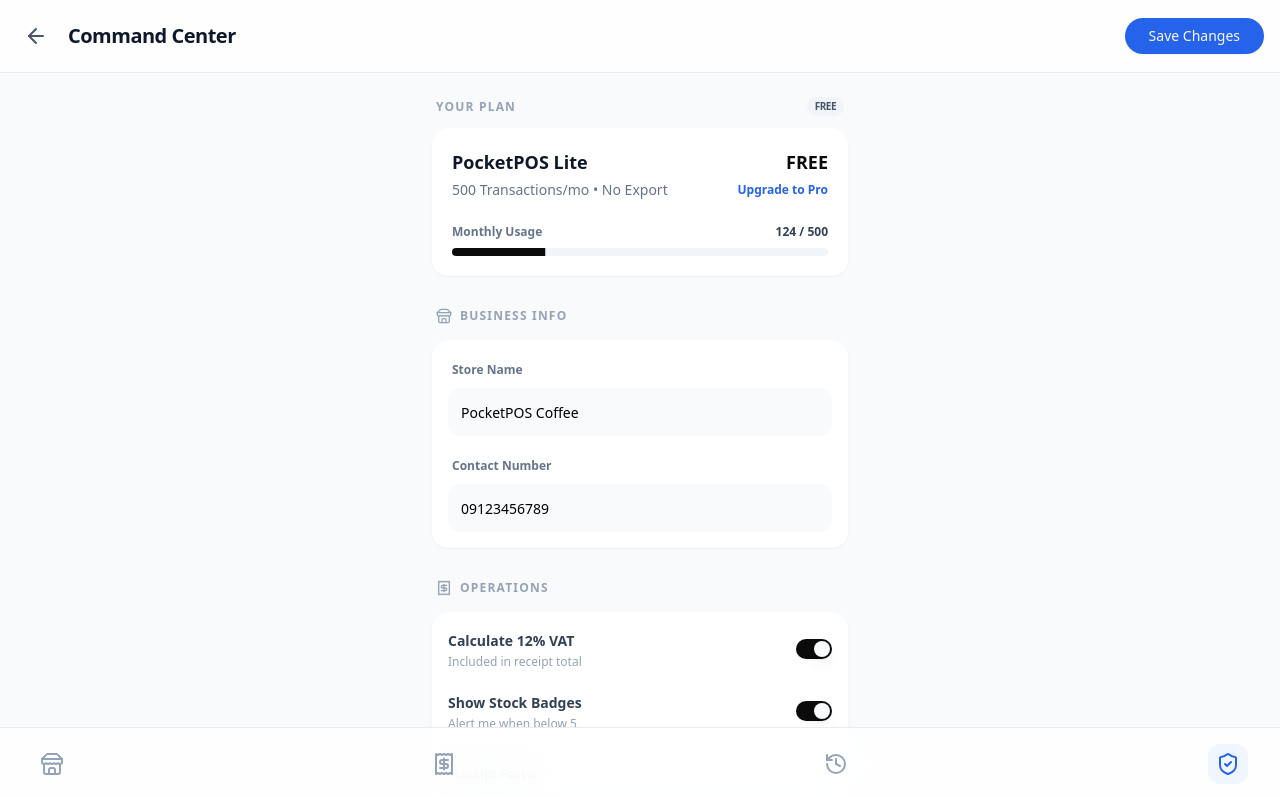
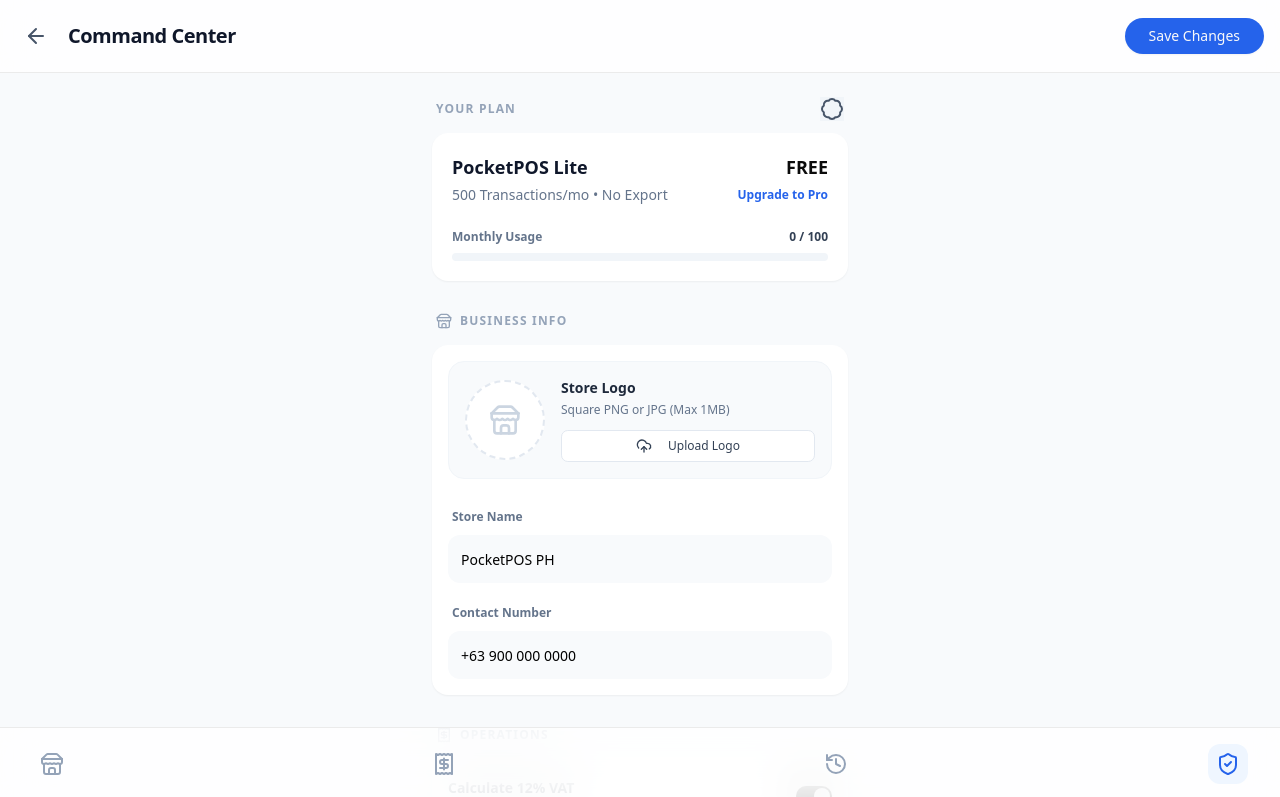
Before and after one commit to torralbaronnel-source/sg-741b921f-0688-4daf-a459-3e921582f4b4-1772127325, a Next.js app: page /settings in a window 1280 px wide. Shown: the top 797 px of the page. Built offline with nearby package versions, Linux system fonts and the light colour scheme.

Commit message:
fix(settings): Add missing default values to INITIAL_SETTINGS

```diff
--- a/src/pages/pos.tsx
+++ b/src/pages/pos.tsx
@@ -15,7 +15,8 @@
   CreditCard,
   Banknote,
   QrCode,
-  Monitor
+  Monitor,
+  Store
 } from "lucide-react";
 import { Button } from "@/components/ui/button";
 import { Input } from "@/components/ui/input";
--- a/src/pages/settings.tsx
+++ b/src/pages/settings.tsx
@@ -10,7 +10,13 @@
   ArrowLeft,
   CreditCard,
   History,
-  Info
+  Info,
+  ImagePlus,
+  Save,
+  LogOut,
+  Camera,
+  Badge,
+  UploadCloud
 } from "lucide-react";
 import { Button } from "@/components/ui/button";
 import { Input } from "@/components/ui/input";
@@ -22,51 +28,76 @@
 import Link from "next/link";
 import type { StoreSettings, SubscriptionTier } from "@/types/pos";
 
-const DEFAULT_SETTINGS: StoreSettings = {
-  storeName: "PocketPOS Coffee",
-  address: "123 Mabini St, Manila",
-  phone: "09123456789",
-  taxRate: 12,
-  currency: "PHP",
-  receiptFooter: "Thank you for your purchase!",
-  lowStockThreshold: 5,
+const TRANSACTION_LIMIT = 100;
+
+const INITIAL_SETTINGS: StoreSettings = {
+  storeName: "PocketPOS PH",
+  address: "Metro Manila, Philippines",
+  phone: "+63 900 000 0000",
+  receiptFooter: "Salamat sa pagtangkilik!",
+  lowStockThreshold: 10,
   autoPrintReceipt: true,
   enableVat: true,
   subscriptionTier: "FREE",
-  monthlyTransactionCount: 124,
+  monthlyTransactionCount: 0,
 };
 
-const TRANSACTION_LIMIT = 500;
-
 export default function SettingsPage() {
-  const [settings, setSettings] = useState<StoreSettings>(DEFAULT_SETTINGS);
+  const [settings, setSettings] = useState<StoreSettings>(INITIAL_SETTINGS);
+  const [isLoaded, setIsLoaded] = useState(false);
   const [isSaving, setIsSaving] = useState(false);
   const { toast } = useToast();
 
+  const handleLogoUpload = (e: React.ChangeEvent<HTMLInputElement>) => {
+    const file = e.target.files?.[0];
+    if (!file) return;
+
+    // Limit to 1MB to prevent localStorage strain
+    if (file.size > 1024 * 1024) {
+      alert("Logo is too large. Please use an image under 1MB.");
+      return;
+    }
+
+    const reader = new FileReader();
+    reader.onloadend = () => {
+      const base64String = reader.result as string;
+      if (settings) {
+        const updatedSettings = { ...settings, storeLogo: base64String };
+        setSettings(updatedSettings);
+        localStorage.setItem("pocketpos_settings", JSON.stringify(updatedSettings));
+      }
+    };
+    reader.readAsDataURL(file);
+  };
+
+  const removeLogo = () => {
+    if (settings) {
+      const updatedSettings = { ...settings, storeLogo: undefined };
+      setSettings(updatedSettings);
+      localStorage.setItem("pocketpos_settings", JSON.stringify(updatedSettings));
+    }
+  };
+
   useEffect(() => {
-    const saved = localStorage.getItem("pocketpos_settings");
-    if (saved) {
-      setSettings(JSON.parse(saved));
+    const savedSettings = localStorage.getItem("pos_settings");
+    if (savedSettings) {
+      setSettings(JSON.parse(savedSettings));
     }
+    setIsLoaded(true);
   }, []);
 
   const handleSave = () => {
-    setIsSaving(true);
-    setTimeout(() => {
-      localStorage.setItem("pocketpos_settings", JSON.stringify(settings));
-      setIsSaving(false);
-      toast({
-        title: "Settings Saved",
-        description: "Your business configuration has been updated.",
-      });
-    }, 600);
+    localStorage.setItem("pos_settings", JSON.stringify(settings));
+    alert("Settings saved successfully!");
   };
 
   const updateSetting = (key: keyof StoreSettings, value: any) => {
     setSettings(prev => ({ ...prev, [key]: value }));
   };
 
-  const usagePercent = (settings.monthlyTransactionCount / TRANSACTION_LIMIT) * 100;
+  const usagePercent = settings ? Math.min((settings.monthlyTransactionCount / TRANSACTION_LIMIT) * 100, 100) : 0;
+
+  if (!isLoaded) return null;
 
   return (
     <div className="min-h-screen bg-[#F8FAFC] pb-24 font-sans">
@@ -143,6 +174,42 @@
           </div>
           <Card className="border-none shadow-sm rounded-2xl bg-white">
             <CardContent className="p-4 space-y-4">
+              <div className="flex items-center gap-4 p-4 rounded-2xl bg-slate-50 border border-slate-100 mb-6">
+                <div className="relative group">
+                  <div className="w-20 h-20 rounded-full bg-white border-2 border-dashed border-slate-200 flex items-center justify-center overflow-hidden shrink-0">
+                    {settings?.storeLogo ? (
+                      <img src={settings.storeLogo} alt="Logo" className="w-full h-full object-cover" />
+                    ) : (
+                      <Store className="w-8 h-8 text-slate-300" />
+                    )}
+                  </div>
+                  {settings?.storeLogo && (
+                    <button
+                      onClick={removeLogo}
+                      className="absolute -top-1 -right-1 bg-red-500 text-white p-1 rounded-full shadow-lg hover:bg-red-600 transition-colors"
+                    >
+                      <Trash2 className="w-3 h-3" />
+                    </button>
+                  )}
+                </div>
+                <div className="flex-1">
+                  <Label className="text-sm font-semibold text-slate-800 block mb-1">Store Logo</Label>
+                  <p className="text-xs text-slate-500 mb-3">Square PNG or JPG (Max 1MB)</p>
+                  <div className="relative">
+                    <input
+                      type="file"
+                      accept="image/*"
+                      onChange={handleLogoUpload}
+                      className="absolute inset-0 opacity-0 cursor-pointer w-full h-full z-10"
+                    />
+                    <Button variant="outline" size="sm" className="w-full border-slate-200 bg-white text-slate-700 font-medium">
+                      <UploadCloud className="w-3.5 h-3.5 mr-2" />
+                      {settings?.storeLogo ? "Change Logo" : "Upload Logo"}
+                    </Button>
+                  </div>
+                </div>
+              </div>
+
               <div className="space-y-2">
                 <Label className="text-xs font-bold text-slate-500 ml-1">Store Name</Label>
                 <Input
@@ -247,11 +314,3 @@
     </div>
   );
 }
-
-function Badge({ children, className }: { children: React.ReactNode, className?: string }) {
-  return (
-    <span className={`text-[10px] font-black uppercase tracking-tighter px-2 py-0.5 rounded-full ${className}`}>
-      {children}
-    </span>
-  );
-}
--- a/src/types/pos.ts
+++ b/src/types/pos.ts
@@ -43,12 +43,13 @@
   storeName: string;
   address: string;
   phone: string;
-  taxRate: number;
-  currency: string;
+  taxRate?: number;
+  currency?: string;
   receiptFooter: string;
   lowStockThreshold: number;
   autoPrintReceipt: boolean;
   enableVat: boolean;
   subscriptionTier: SubscriptionTier;
   monthlyTransactionCount: number;
+  storeLogo?: string;
 }
```
